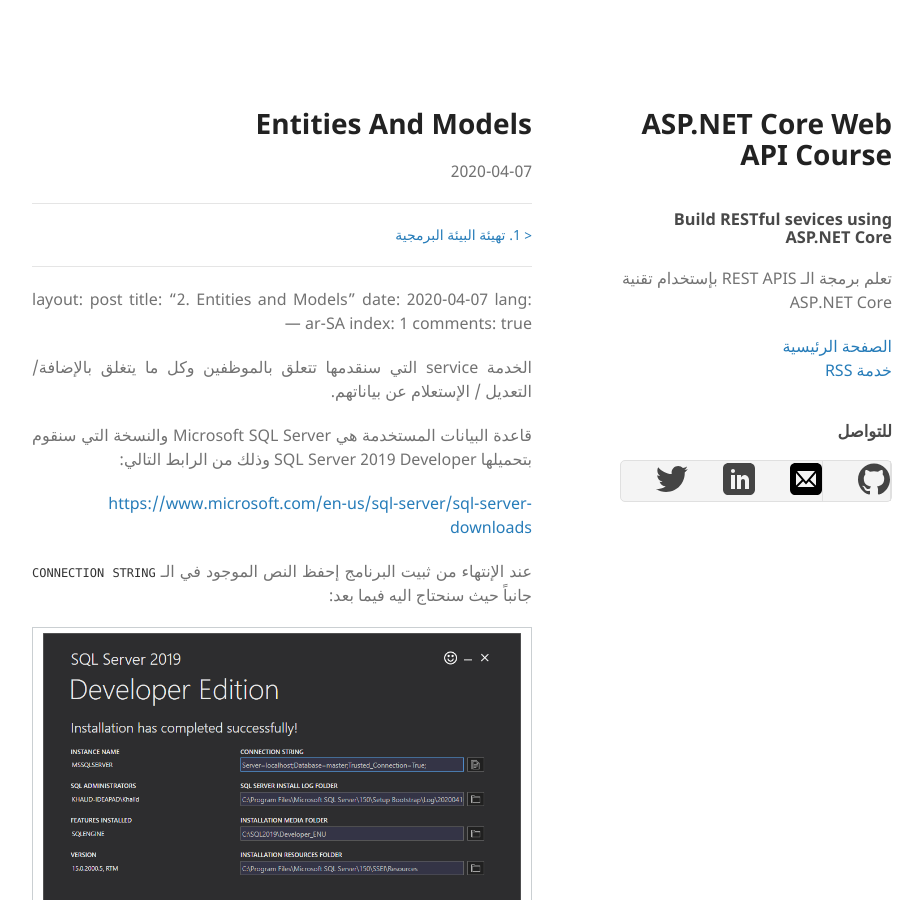
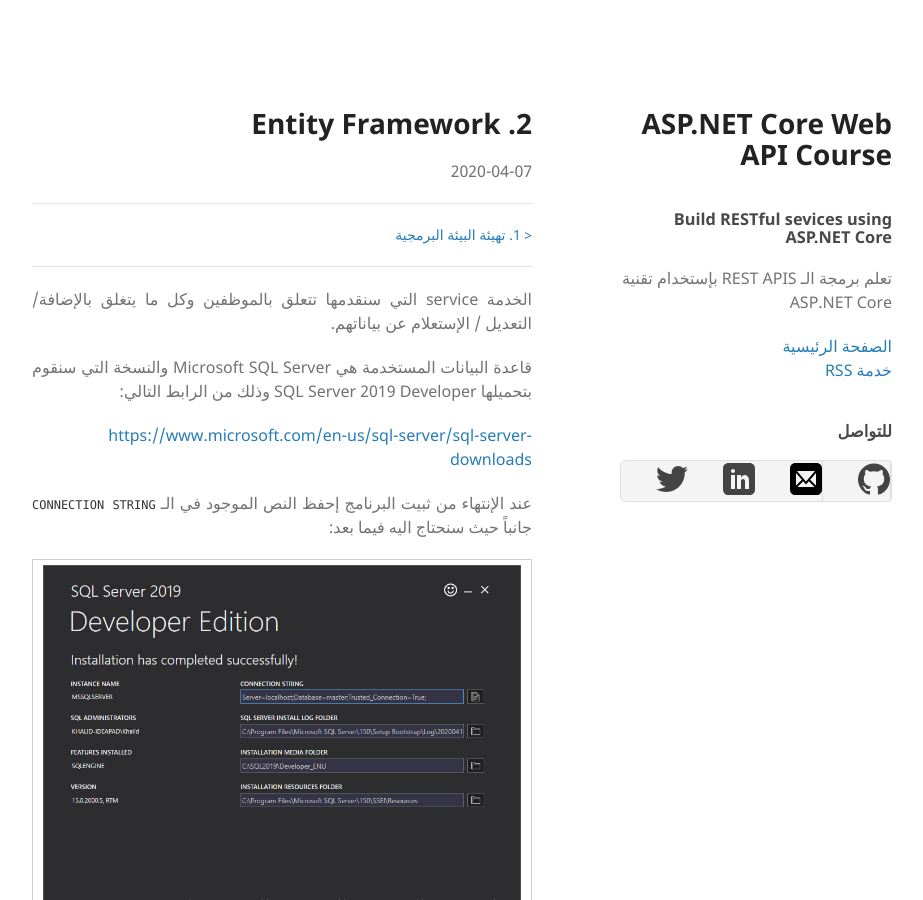
Before and after one commit to alhabish/aspnetcorewebapi-course, a Jekyll site: the page built from _posts/2020-04-07-entitiy-framework.md, in a window 1280 px wide and 900 px high. Shown: the whole window, without its empty margins (178-1101 px from the left). Built offline with Jekyll 4.4.1, drawn with Linux system fonts in a browser that asks for light colours; our own code applies the rules of GitHub Pages for plain Markdown files; comment, search, counter and statistics services are not loaded.

Commit message:
a02: changes article name to entity framework

```diff
--- a/_posts/2020-04-07-entities-and-models.md
+++ b/_posts/2020-04-07-entitiy-framework.md
@@ -1,6 +1,6 @@
-
+---
 layout: post
-title: "2. Entities and Models"
+title: "2. Entity Framework"
 date: 2020-04-07
 lang: ar-SA
 index: 1
```
